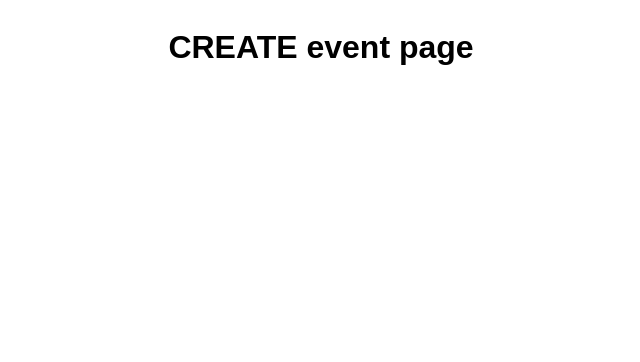
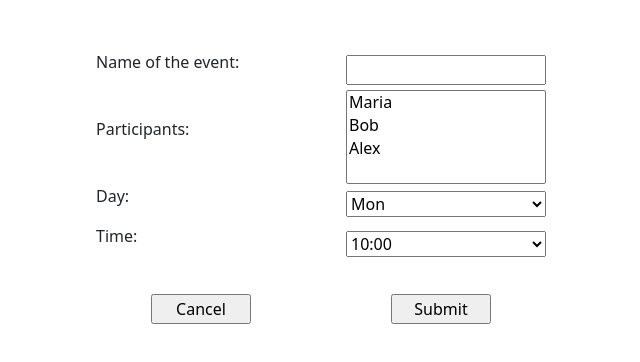
Before and after one commit to Nippondanso/webpack-calendar, a website built with webpack: page src/pages/createEvent.html in a window 1280 px wide. Shown: the whole page, without its empty margins (319-959 px from the left). Built offline with nearby package versions, Linux system fonts and the light colour scheme.

Commit message:
траблы с js на странице createEvent.html

```diff
--- a/package.json
+++ b/package.json
@@ -5,7 +5,8 @@
   "main": "index.js",
   "scripts": {
     "dev": "webpack --mode development",
-    "build": "webpack --mode production"
+    "build": "webpack --mode production",
+    "watch": "webpack --mode development --watch"
   },
   "repository": {
     "type": "git",
--- a/src/css/style.css
+++ b/src/css/style.css
@@ -1,3 +1,20 @@
+  *,
+  ::after,
+  ::before {
+    box-sizing: border-box;
+  }
+
+  /* button,
+  input,
+  optgroup,
+  select,
+  textarea {
+    margin: 0;
+    font-family: inherit;
+    font-size: inherit;
+    line-height: inherit;
+  } */
+
   html {
     font-family: sans-serif;
   }
@@ -13,6 +30,7 @@
     justify-content: center;
     align-items: stretch;
     width: 60%;
+    margin-top: 50px;
   }
 
   .table-wrapper {
@@ -55,3 +73,45 @@
     cursor: pointer;
     background: rgb(238, 168, 168);
   }
+
+  .form-wrapper {
+    display: flex;
+    margin-top: 50px;
+  }
+
+  .data-form {
+    width: 450px;
+  }
+
+  .event-name-wrapper,
+  .participants-wrapper,
+  .day-wrapper,
+  .time-wrapper {
+    display: flex;
+    flex-direction: row;
+    justify-content: space-between;
+    align-items: center;
+  }
+
+  #name-input,
+  #participants-select,
+  #day-select,
+  #time-select {
+    width: 200px;
+  }
+
+  .verdict-buttons{
+    margin-top: 30px;
+    display: flex;
+    flex-direction: row;
+    justify-content: space-around;
+    align-items: center;
+  }
+
+  #btn-event-submit, #btn-event-cancel{
+    width: 100px;
+  }
+
+  #btn-event-submit{
+    margin-left: 30px;
+  }
--- a/src/index.js
+++ b/src/index.js
@@ -3,6 +3,11 @@ import './css/style.css'
 
 
 let table = document.querySelector('.tbody');
+let btnNewEvent = document.querySelector("#btn-new-event")
+
+
+
+btnNewEvent.addEventListener("click", () => window.open('./createEvent.html','_self') )
 
 // Создание пустой таблицы
 
@@ -41,6 +46,8 @@ function addMeetingInCalendar(meetingData) {
     });
 }
 
+
+
 //#region проверить и дореализовать
 
 //отрисовка фильтрованного календаря
--- /dev/null
+++ b/src/newEvent.js
@@ -0,0 +1,4 @@
+let btnEventSubmit = document.querySelector("#btn-event-submit")
+let btnEventCancel = document.querySelector("#btn-event-cancel")
+
+btnEventCancel.addEventListener("click", () => window.open('./calendar.html','_self') )
--- a/src/pages/createEvent.html
+++ b/src/pages/createEvent.html
@@ -1,11 +1,56 @@
 <!DOCTYPE html>
 <html lang="en">
+
 <head>
     <meta charset="UTF-8">
     <meta name="viewport" content="width=device-width, initial-scale=1.0">
     <title>Create event</title>
-</head>
-<body>
-    <h1>CREATE event page</h1>
-</body>
+    <link href="https://cdn.jsdelivr.net/npm/bootstrap@5.0.0-beta1/dist/css/bootstrap.min.css" rel="stylesheet" </head>
+        <body>
+    <div class="form-wrapper">
+        <div class="data-form">
+            <div class="event-name-wrapper">
+                <p>Name of the event:</p>
+                <input value="" id="name-input">
+            </div>
+            <div class="participants-wrapper">
+                <p>Participants:</p>
+                <select multiple name="participants-select" id="participants-select">
+                    <option value="Maria">Maria</option>
+                    <option value="Bob">Bob</option>
+                    <option value="Alex">Alex</option>
+                </select>
+            </div>
+            <div class="day-wrapper">
+                <p>Day:</p>
+                <select name="day-select" id="day-select">
+                    <option value="Mon">Mon</option>
+                    <option value="Tue">Tue</option>
+                    <option value="Wed">Wed</option>
+                    <option value="Thu">Thu</option>
+                    <option value="Fri">Fri</option>
+                </select>
+            </div>
+            <div class="time-wrapper">
+                <p>Time:</p>
+                <select name="time-select" id="time-select">
+                    <option value="10">10:00</option>
+                    <option value="11">11:00</option>
+                    <option value="12">12:00</option>
+                    <option value="13">13:00</option>
+                    <option value="14">14:00</option>
+                    <option value="15">15:00</option>
+                    <option value="16">16:00</option>
+                    <option value="17">17:00</option>
+                    <option value="18">18:00</option>
+                </select>
+            </div>
+            <div class="verdict-buttons">
+                <input type="button" id="btn-event-cancel" value="Cancel">
+                <input type="button" id="btn-event-submit" value="Submit">
+            </div>
+        </div>
+    </div>
+    </body>
+
 </html>
```
Also changed, not shown: src/pages/calendar.html (+3 -3 lines), dist/calendar.html, dist/createEvent.html, 2 other files.
